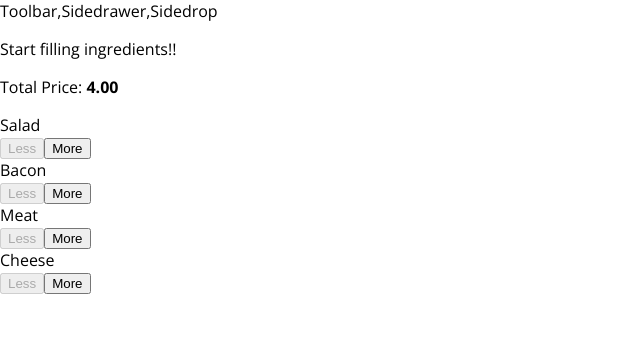
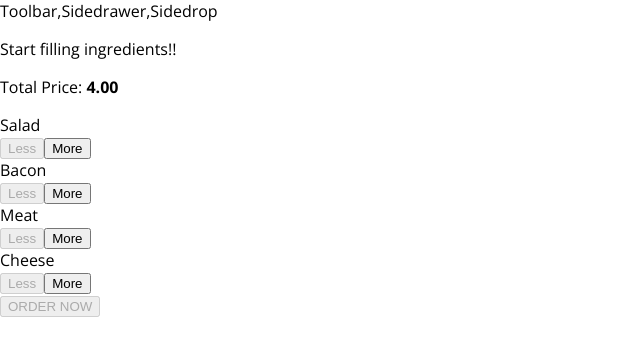
Before and after one commit to ajraj27/Burger-Builder, a React app: page / in a window 1280 px wide. Shown: the top 356 px of the page, without its empty margins (0-640 px from the left). Built offline with nearby package versions, Linux system fonts and the light colour scheme.

Commit message:
Added order button

```diff
--- a/src/components/Burger/BuildControls/BuildControls.js
+++ b/src/components/Burger/BuildControls/BuildControls.js
@@ -19,6 +19,7 @@
               removed={() => props.removeIngredient(ctrl.type)}
               disabled={props.disabled[ctrl.type]}/>
           ))}
+          <button className={classes.OrderButton} disabled={!props.purchasable}>ORDER NOW</button>
     </div>
 );
 
--- a/src/containers/BurgerBuilder/BurgerBuilder.js
+++ b/src/containers/BurgerBuilder/BurgerBuilder.js
@@ -19,8 +19,20 @@
       cheese:0,
       meat:0
     },
-    totalPrice:4
+    totalPrice:4,
+    purchasable:false
 
+  }
+
+  updatePurchasable=(ingredients) => {
+    const sum=Object.keys(ingredients)
+      .map(igkey => {
+        return ingredients[igkey];
+      }).reduce((sum,el) => {
+            return sum+el;
+      },0)
+
+      this.setState({purchasable:sum>0})
   }
 
     addIngredientHandler=(type) => {
@@ -37,7 +49,8 @@
     this.setState({
       ingredients:updatedIngredients,
       totalPrice:updatedPrice
-    })
+    });
+    this.updatePurchasable(updatedIngredients);
   }
 
   removeIngredientHandler=(type) => {
@@ -56,7 +69,9 @@
     this.setState({
       ingredients:updatedIngredients,
       totalPrice:updatedPrice
-    })
+    });
+
+    this.updatePurchasable(updatedIngredients);
 
   }
 
@@ -73,7 +88,8 @@
               addIngredient={this.addIngredientHandler}
               removeIngredient={this.removeIngredientHandler}
               disabled={disabledInfo}
-              price={this.state.totalPrice}/>
+              price={this.state.totalPrice}
+              purchasable={this.state.purchasable}/>
         </Aux>
 
     )
```
